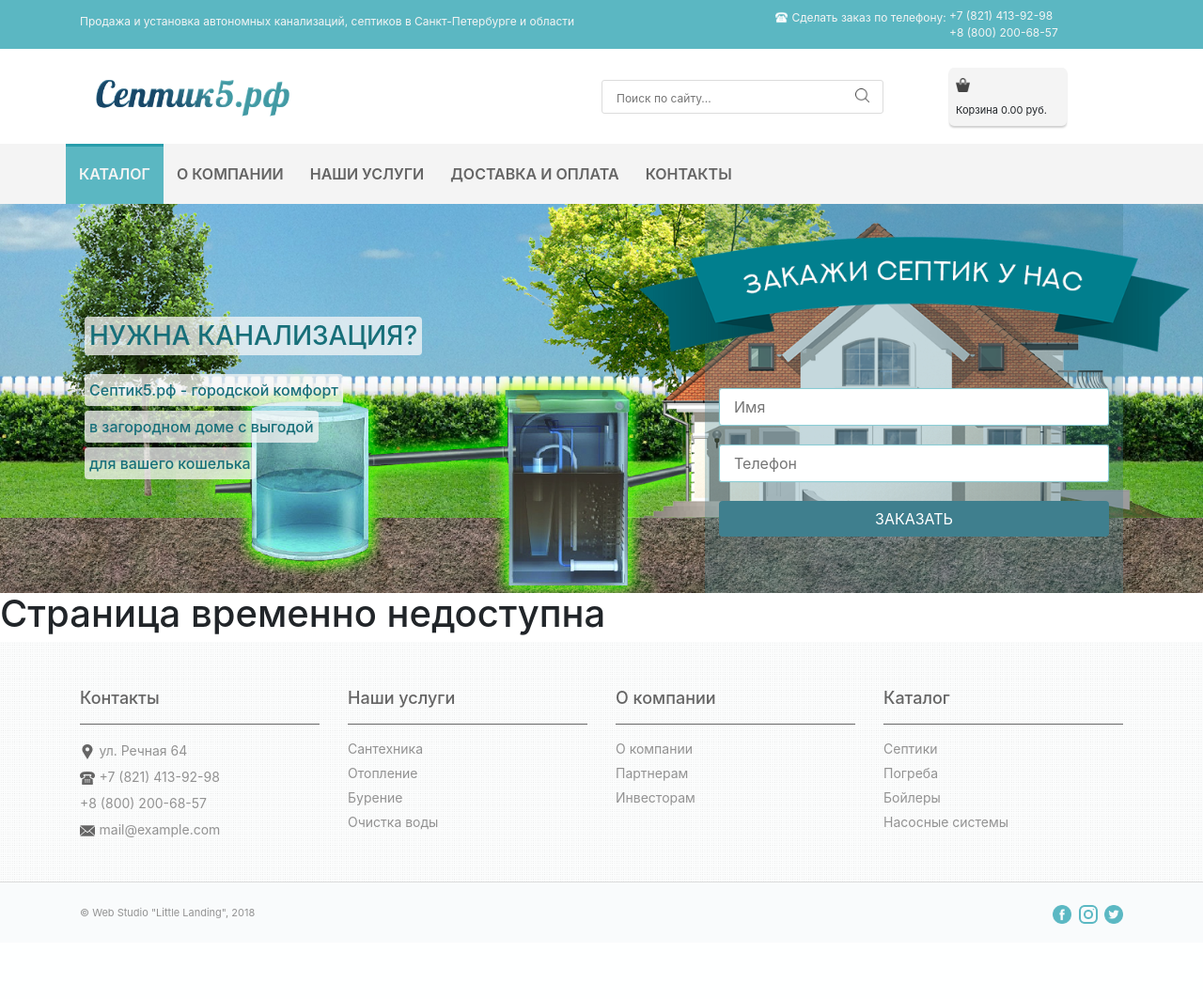
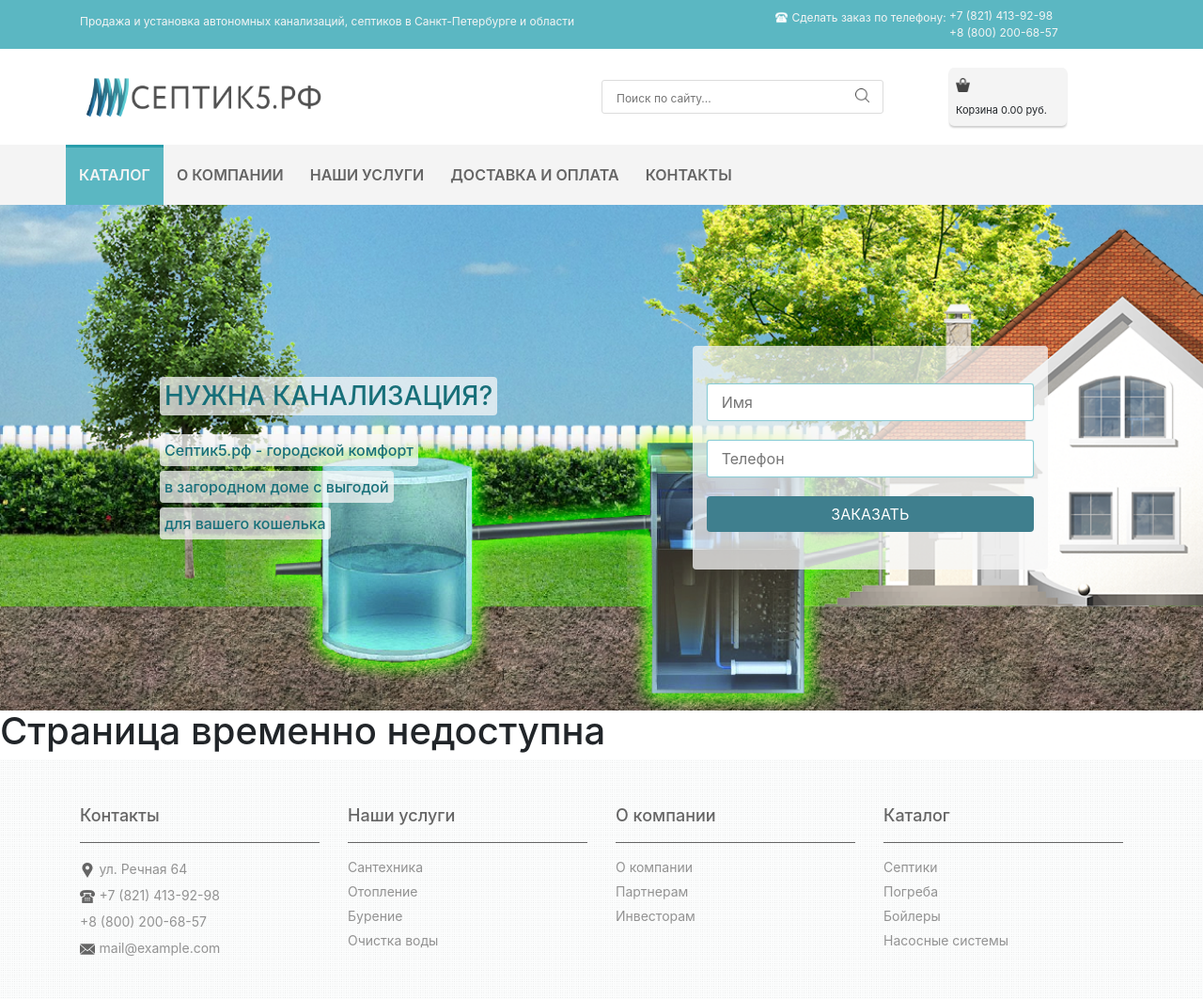
Before and after one commit to griphon56/septic78, a PHP site: page / in a window 1280 px wide. Shown: the top 1063 px of the page at 94% size. Before the commit the page ends 983 px from the top, so only its background shows below. Run offline with PHP 8.4, Linux system fonts and the light colour scheme; some libraries are stand-ins or nearby versions.

Commit message:
Правки

```diff
--- a/Header/headerView.php
+++ b/Header/headerView.php
@@ -72,9 +72,6 @@
       <div class="col-md-5">
         <form action="" class="header-form">
           <div class="row form-text-submit">
-            <div class="header-form-img">
-              <img src="../img/headerView/header-title.png" alt="">
-            </div>
             <ul>
               <li>
                 <input type="text" placeholder="Имя">
--- a/style/headerView.css
+++ b/style/headerView.css
@@ -33,7 +33,7 @@
 }
 
 .header-search .header-logo img{
-  width: 240px;
+  width: 260px;
   margin: 25px 0;
 }
 
@@ -97,6 +97,7 @@
   background-image: url(../img/headerView/bg.png);
   background-size: cover;
   background-repeat: no-repeat;
+  padding: 150px;
 }
 
 .header-target-form .header-target-form-desc, .header-target-form .header-target-form-title{
@@ -115,12 +116,9 @@
   text-transform: uppercase;
 }
 
-.header-target-form .header-target-form-desc{
-
-}
-
 .header-form{
-  background-color: rgba(63, 127, 142, 0.3);
+  background-color: rgba(247, 247, 247, 0.75);
+  border-radius: 4px;
 }
 
 .header-form ul{
@@ -133,11 +131,6 @@
   padding: 10px 0;
 }
 
-.header-form ul li:last-child{
-  padding-bottom: 30px;
-}
-
-
 .header-form .header-form-img{
   position: relative;
 }
```
Also changed, not shown: img/headerView/3.png.
